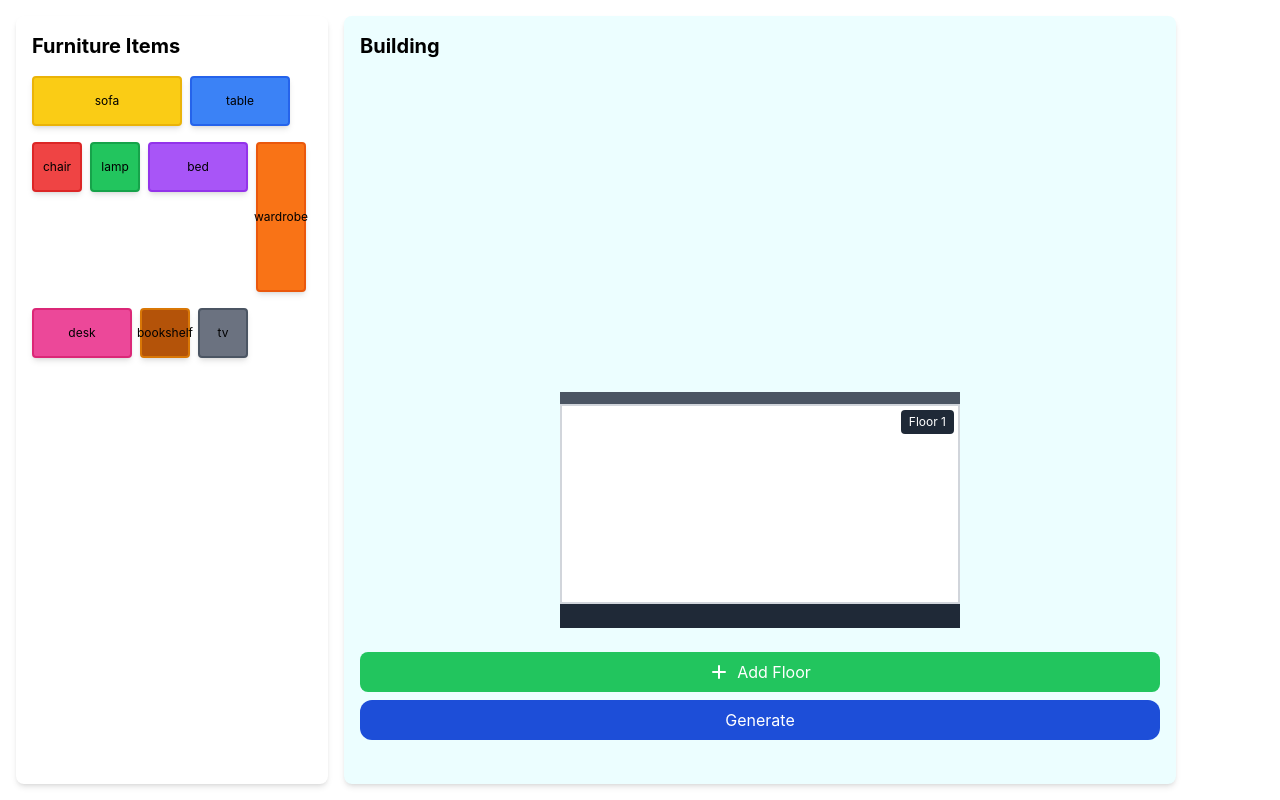
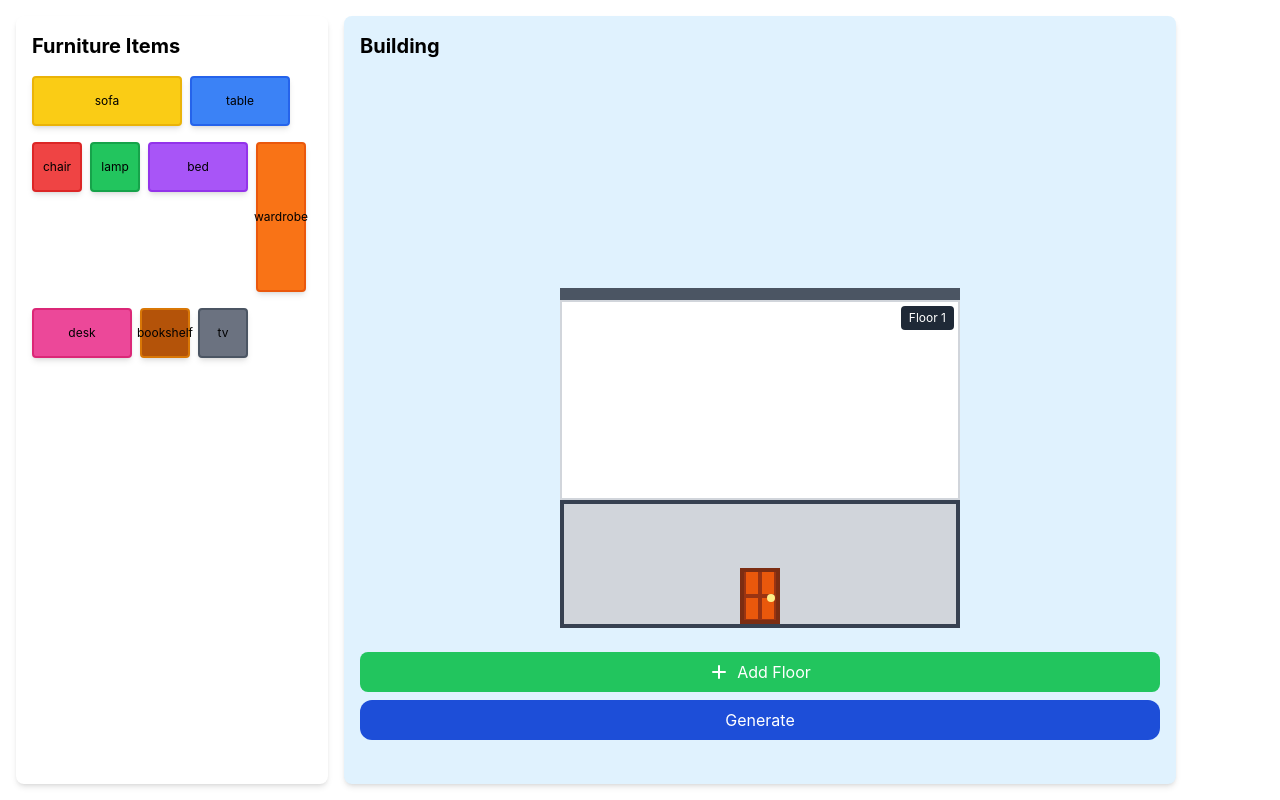
Before and after one commit to ghi-la/ToC-Project-Movers, a React (Create React App) app in the folder frontend/: page / in a window 1280 px wide. Built offline with nearby package versions, Linux system fonts and the light colour scheme.

Commit message:
added a frickin door

```diff
--- a/frontend/src/App.tsx
+++ b/frontend/src/App.tsx
@@ -215,7 +215,7 @@ export default function App() {
       </div>
 
       {/* Building Visualization Panel */}
-      <div className="w-2/3 shadow-md rounded-lg p-4 flex flex-col bg-cyan-50">
+      <div className="w-2/3 shadow-md rounded-lg p-4 flex flex-col bg-sky-100">
         <h2 className="text-xl font-bold mb-4">Building</h2>
 
         <div className="flex-grow overflow-y-auto max-h-[70vh]">
@@ -223,9 +223,17 @@ export default function App() {
             <div className="w-[400px] mx-auto">
               <div className="flex flex-col-reverse">
                 {/* Building Base */}
-                <div className="h-6 bg-gray-800 mb-2"></div>
+                <div className="h-32 flex items-end justify-center bg-gray-300 border-4 border-gray-700 mb-2">
+                  <div className="h-14 pl-[2px] w-10 bg-orange-800 border-4 border-orange-900 flex flex-row flex-wrap gap-1">
+                    <div className="w-[40%] h-[45%] bg-orange-600"></div>
+                    <div className="w-[40%] h-[45%] bg-orange-600"></div>
+                    <div className="w-[40%] h-[45%] bg-orange-600"></div>
+                    <div className="w-[40%] h-[45%] bg-orange-600"></div>
+                    <div className="relative top-[-60%] left-[70%] w-2 h-2 rounded-full bg-yellow-200"></div>
+                  </div>
+                </div>
 
-                {/* Show all floors stacked - all editable */}
+                {/* Show all floors stacked */}
                 {floors.map((floor) => (
                   <div key={floor.id} className="relative">
                     {/* Floor separator */}
@@ -308,7 +316,7 @@ export default function App() {
             </div>
           </div>
         </div>
-
+        {/* grass */}
         {/* Add Floor Button */}
         <div className="flex flex-col gap-2">
           <button
```
